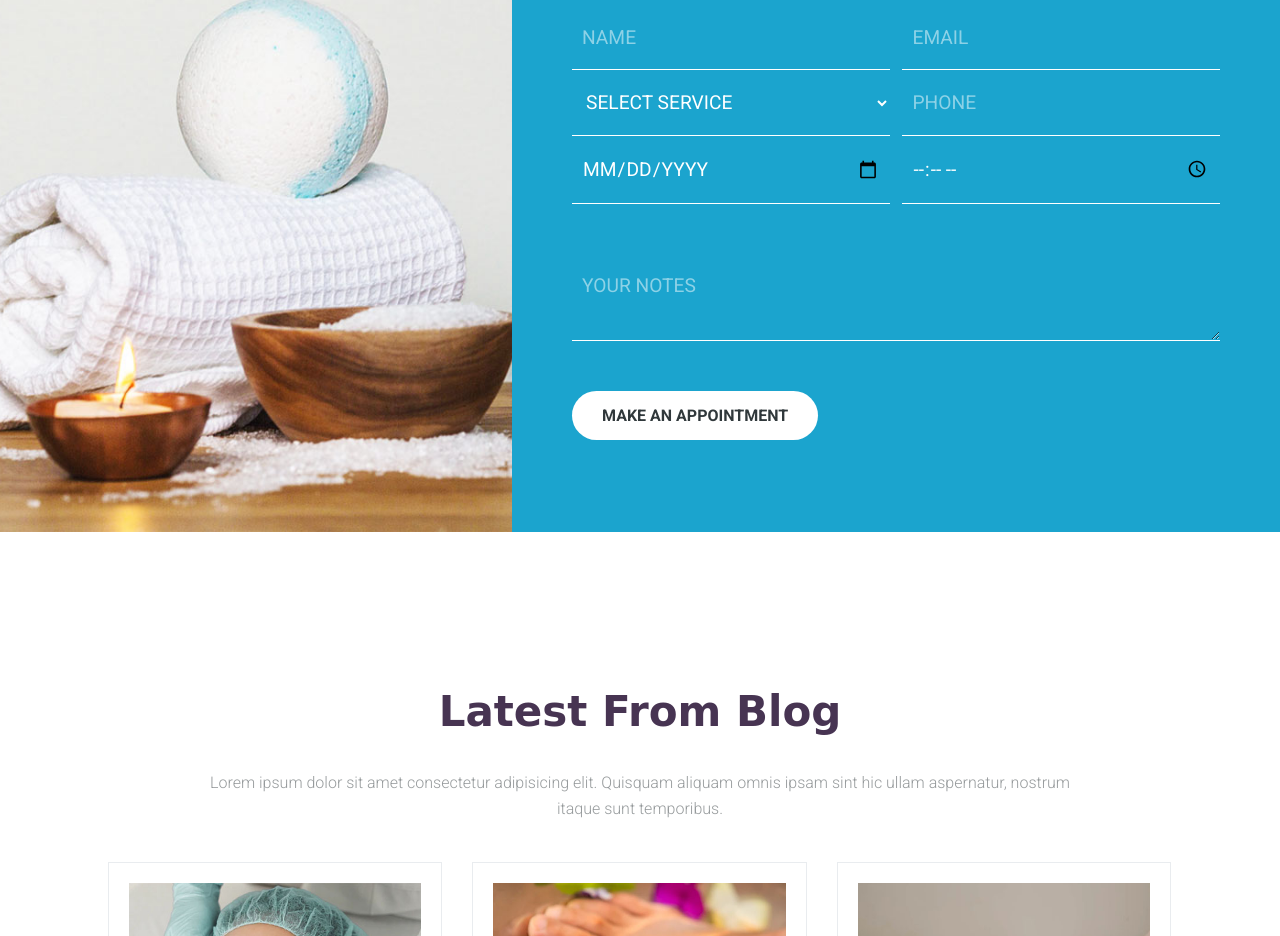
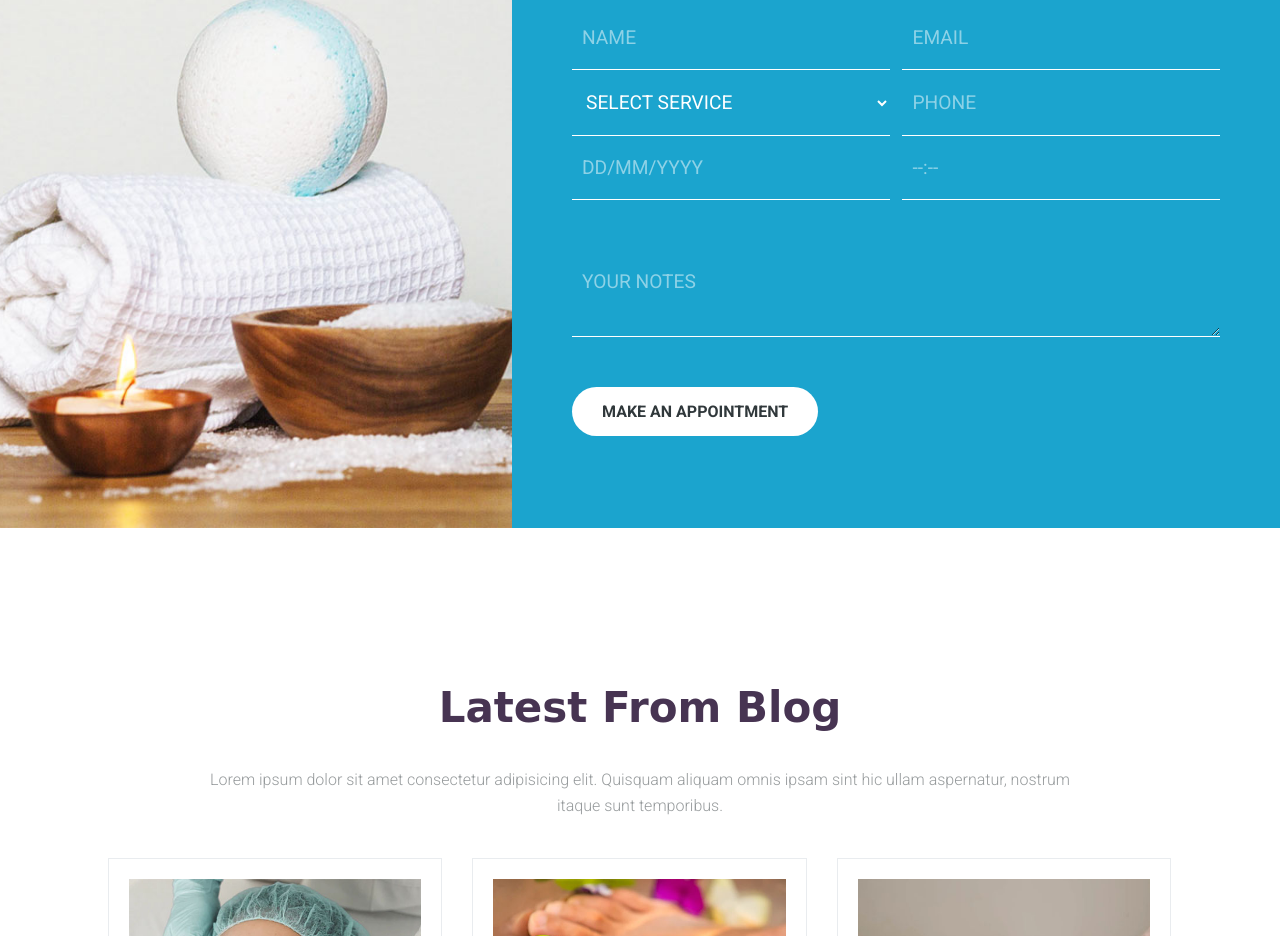
Before and after one commit to lukmak0394/spa-website-project, a plain HTML site: page index.html in a window 1280 px wide. Shown: the part 3519-4455 px from the top of the page. Drawn offline with Linux system fonts and the light colour scheme; a web font is replaced by a local one.

Commit message:
testing placeholders

```diff
--- a/index.html
+++ b/index.html
@@ -193,8 +193,8 @@
                 <option value="vip">VIP Service</option>
             </select>
             <input type="tel" id="phone" name="phone" class="news-form-input" placeholder="phone">
-            <input type="date" id="date" name="date" class="news-form-input">
-            <input type="time" id="time" name="time" class="news-form-input">
+            <input type="text" id="date" name="date" class="news-form-input" placeholder="DD/MM/YYYY" onfocus="(this.type='date')">
+            <input type="text" id="time" name="time" class="news-form-input" placeholder="--:--" onfocus="(this.type='time')">
             <textarea name="msg" id="msg" class="news-form-input" placeholder="your notes"></textarea>
             <button type="submit" class="btn btn-light ">make an appointment</button>
             <p class="msg-to-user"></p>
```
